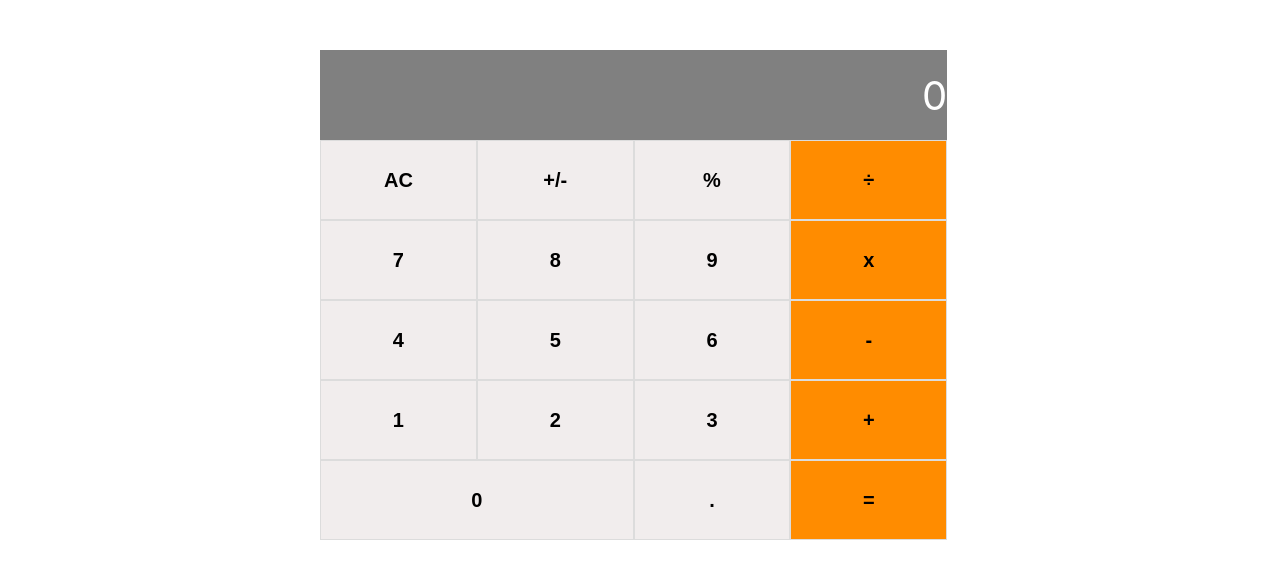
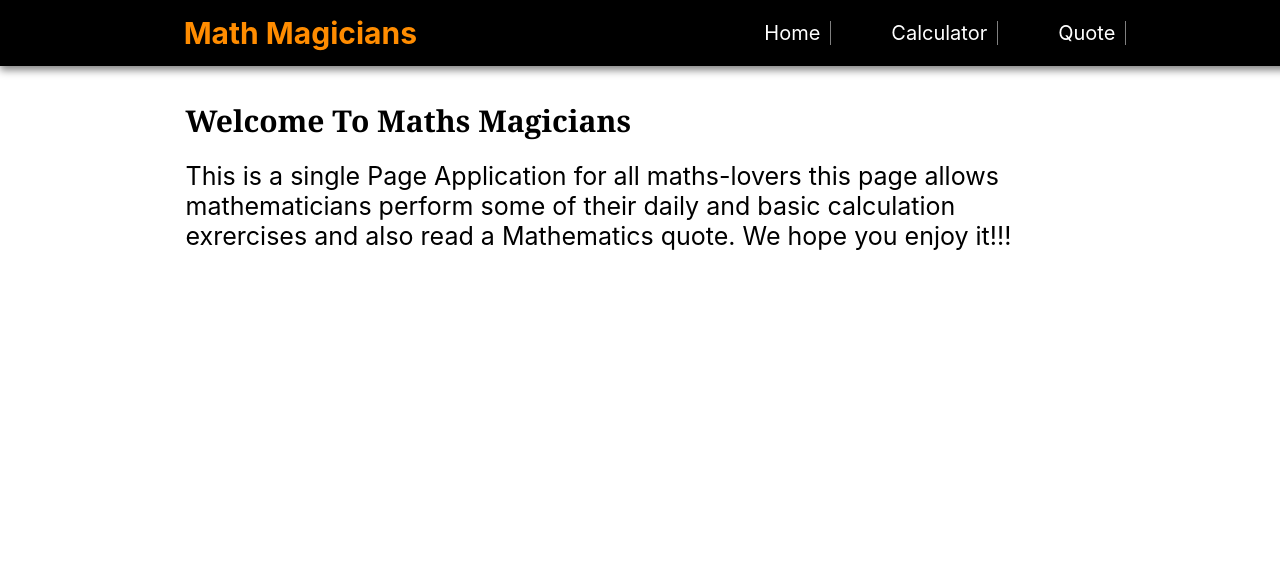
Before and after one commit to mckent05/math_magicians, a React (Create React App) app: page / in a window 1280 px wide. Shown: the top 578 px of the page. Built offline with nearby package versions, Linux system fonts and the light colour scheme.

Commit message:
Finished full-website

```diff
--- a/package.json
+++ b/package.json
@@ -10,6 +10,7 @@
     "faker": "^5.5.3",
     "react": "^17.0.2",
     "react-dom": "^17.0.2",
+    "react-router-dom": "^6.0.2",
     "react-scripts": "4.0.3",
     "web-vitals": "^1.0.1"
   },
--- a/src/App.css
+++ b/src/App.css
@@ -1,3 +1,8 @@
+*{
+  margin: 0;
+  padding: 0;
+}
+
 .App {
-  width: 99vw;
+  max-width: 99vw;
 }
--- a/src/App.js
+++ b/src/App.js
@@ -1,7 +1,11 @@
 import './App.css';
 import React, { useState } from 'react';
+import { Route, Routes } from 'react-router-dom';
 import Calculator from './Component/Calculator';
 import calculate from './Logic/calculate';
+import Navbar from './Component/Navbar';
+import Home from './Pages/Home';
+import Quotes from './Pages/Quotes';
 
 const App = () => {
   const showResult = (object, btnName) => {
@@ -26,9 +30,16 @@ const App = () => {
   };
 
   return (
-    <div className="App d-flex j-center a-center">
-      <Calculator result={result} clickEvent={(event) => onclick(event)} />
+    <div className="App">
+      <Navbar />
+      <Routes>
+        <Route path="/calculator" exact element={<Calculator result={result} clickEvent={(event) => onclick(event)} />} />
+        <Route path="/" element={<Home />} />
+        <Route path="/quotes" element={<Quotes />} />
+      </Routes>
+
     </div>
+
   );
 };
 
--- a/src/Component/Calculator.css
+++ b/src/Component/Calculator.css
@@ -10,14 +10,27 @@
   color: white;
 }
 
+.header-title {
+  width: 30%;
+  height: 100%;
+}
+
+.header-title h2 {
+  position: absolute;
+  top: 70px;
+  left: 10px;
+  font-size: 40px;
+  text-transform: capitalize;
+  word-wrap: break-word;
+}
+
 .btn-cont {
-  width: 49vw;
-  flex-direction: column;
-  margin: 50px auto;
+  width: 99vw;
+  margin: 75px 0 0 0;
 }
 
 .btn-container {
-  width: 100%;
+  width: 45vw;
 }
 
 .button {
@@ -54,3 +67,68 @@
 .fifth-row button:last-of-type {
   background-color: darkorange;
 }
+
+.main-nav {
+  position: fixed;
+  top: 0;
+  left: 0;
+  width: 100vw;
+  justify-content: space-around;
+  z-index: 5;
+  background-color: black;
+  padding: 15px;
+  box-shadow: 0 4px 8px grey;
+}
+
+.header {
+  font-size: 30px;
+  color: darkorange;
+}
+
+.nav-links {
+  padding: 0;
+  list-style-type: none;
+  column-gap: 50px;
+}
+
+.nav-links li {
+  cursor: pointer;
+  border-right: 1px solid grey;
+}
+
+.nav-link {
+  text-decoration: none;
+  font-size: 20px;
+  padding: 10px;
+  color: white;
+}
+
+.nav-link:hover {
+  color: grey;
+}
+
+.home-page {
+  width: 70vw;
+  margin: 100px auto;
+}
+
+.home-page p {
+  font-size: 25px;
+  margin-top: 20px;
+}
+
+.home-page h2 {
+  font-size: 30px;
+  font-family: Cambria, Cochin, Georgia, Times, 'Times New Roman', serif;
+}
+
+.quote {
+  margin: 100px auto;
+  width: 70vw;
+}
+
+.quote p {
+  margin-top: 15px;
+  font-size: 20px;
+  font-family: 'Trebuchet MS', 'Lucida Sans Unicode', 'Lucida Grande', 'Lucida Sans', Arial, sans-serif;
+}
--- a/src/Component/Calculator.js
+++ b/src/Component/Calculator.js
@@ -6,12 +6,15 @@ const Calculator = (props) => {
   const tope = props;
   return (
     <div className="btn-cont d-flex j-center a-center">
-      <div className="result d-flex a-center">
-        <p>
-          {tope.result}
-        </p>
+      <div className="header-title">
+        <h2>Let&apos;s do Some Maths</h2>
       </div>
       <div className="btn-container">
+        <div className="result d-flex a-center">
+          <p>
+            {tope.result}
+          </p>
+        </div>
         <div className="first-row">
           <button className="button" data-id="AC" type="button" onClick={tope.clickEvent}>AC</button>
           <button className="button" data-id="+/-" type="button" onClick={tope.clickEvent}>+/-</button>
--- /dev/null
+++ b/src/Component/Navbar.js
@@ -0,0 +1,21 @@
+import React from 'react';
+import { Link } from 'react-router-dom';
+
+const Navbar = () => (
+  <div className="main-nav d-flex">
+    <h2 className="header">Math Magicians</h2>
+    <ul className="nav-links d-flex j-center a-center">
+      <li>
+        <Link to="/" className="nav-link">Home</Link>
+      </li>
+      <li>
+        <Link to="/calculator" className="nav-link">Calculator</Link>
+      </li>
+      <li>
+        <Link to="/quotes" className="nav-link">Quote</Link>
+      </li>
+    </ul>
+  </div>
+);
+
+export default Navbar;
--- /dev/null
+++ b/src/Pages/Home.js
@@ -0,0 +1,14 @@
+import React from 'react';
+
+const Home = () => (
+  <div className="home-page">
+    <h2>Welcome To Maths Magicians</h2>
+    <p>
+      <span>This is a single Page Application for all maths-lovers </span>
+      <span>this page allows mathematicians perform some of their daily and basic calculation</span>
+      <span> exrercises and also read a Mathematics quote. We hope you enjoy it!!!</span>
+    </p>
+  </div>
+);
+
+export default Home;
--- /dev/null
+++ b/src/Pages/Quotes.js
@@ -0,0 +1,18 @@
+import React from 'react';
+
+const Quotes = () => (
+  <div className="quote">
+    <p>
+      &quot;Mathematics is the queen of science
+      and arithemetic the queen of mathematics&quot; - Carl Friedrich Gauss
+    </p>
+    <p>
+      &quot;If people do not
+      believe that mathematics
+      is simple, it is only because
+      they do not realize how complicated life is&quot; - Carl Friedrich Gauss
+    </p>
+  </div>
+);
+
+export default Quotes;
--- a/src/index.js
+++ b/src/index.js
@@ -1,12 +1,15 @@
 import React from 'react';
 import ReactDOM from 'react-dom';
+import { BrowserRouter } from 'react-router-dom';
 import './index.css';
 import App from './App';
 import reportWebVitals from './reportWebVitals';
 
 ReactDOM.render(
   <React.StrictMode>
-    <App />
+    <BrowserRouter>
+      <App />
+    </BrowserRouter>
   </React.StrictMode>,
   document.getElementById('root'),
 );
```
Also changed, not shown: src/mathsbackg.jpg (added), 1 other file (tests, documents, lock files or other folders).
